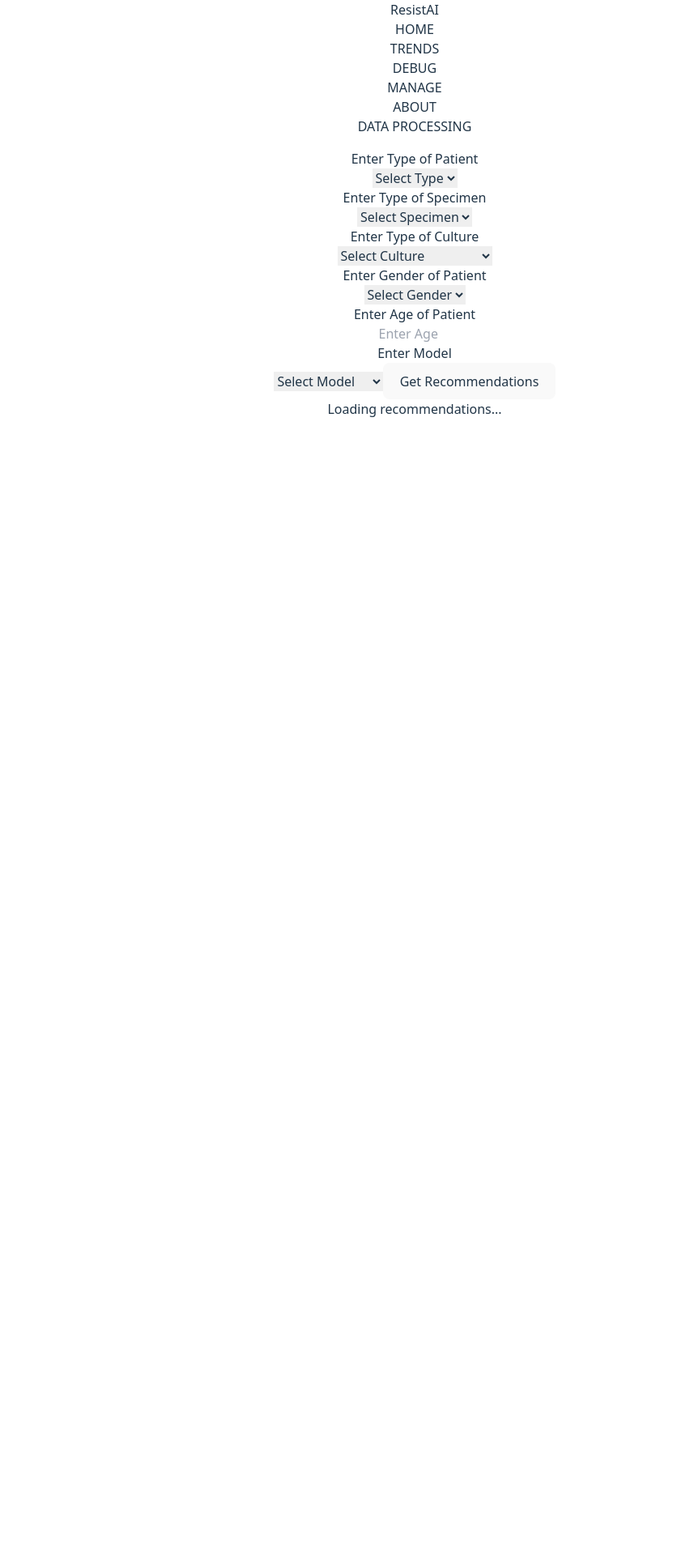
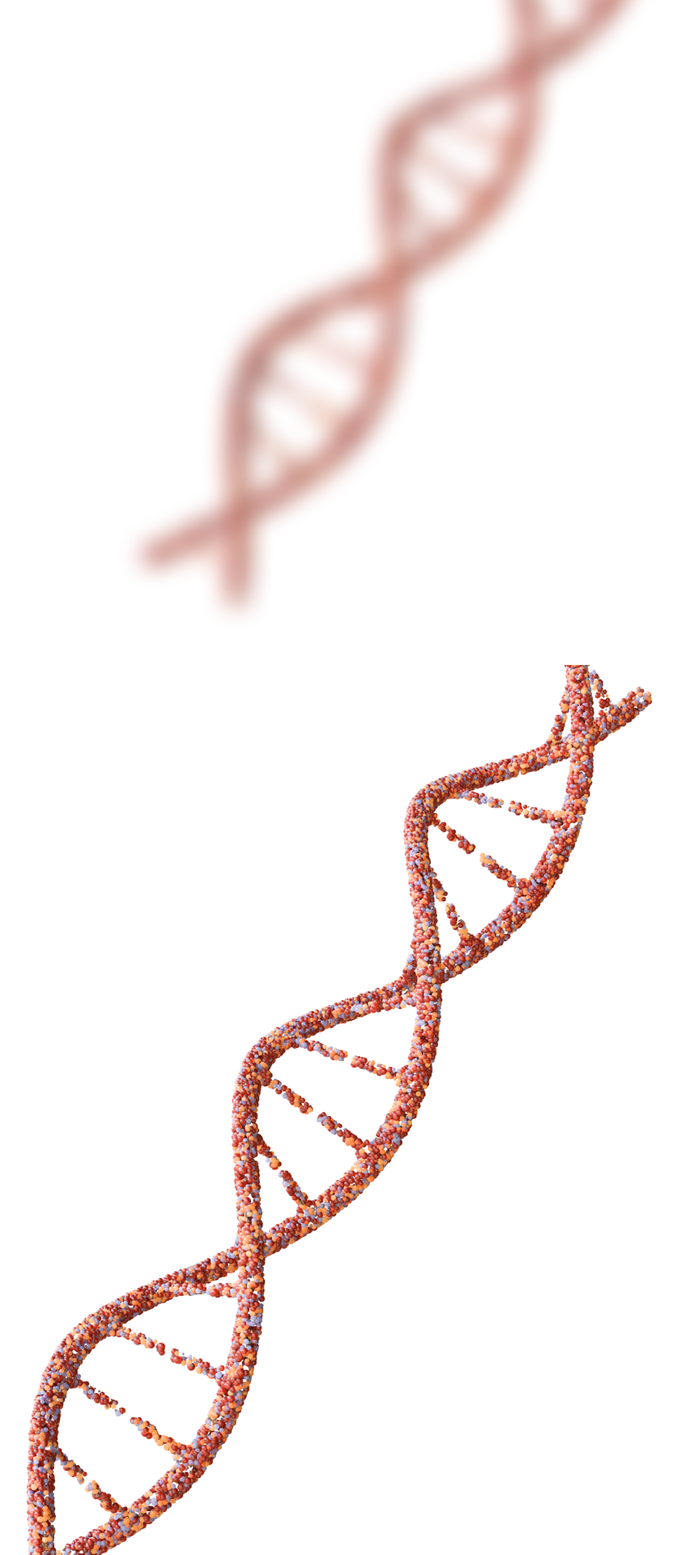
Before and after one commit to shubhamnaik106/ResistAI, a React (Vite) app in the folder frontend/: page / in a window 1280 px wide. Shown: the top 1920 px of the page at 81% size, without its empty margins (128-964 px from the left). Before the commit the page ends 800 px from the top, so only its background shows below. Built offline with nearby package versions, Linux system fonts and the light colour scheme.

Commit message:
added dna clip art

```diff
--- a/frontend/src/App.jsx
+++ b/frontend/src/App.jsx
@@ -7,6 +7,8 @@ import Debug from "./Components/Debug";
 import Manage from "./Components/Manage";
 import Data from "./Components/Data";
 import { useState } from "react";
+import dnaImage from "./assets/dna.png";
+import dnaShadow from "./assets/shadow.png";
 
 function App() {
 	const [activeSection, setActiveSection] = useState("home");
@@ -16,6 +18,19 @@ function App() {
 			id="sectionh"
 			className="min-h-[100vh] bg-gradient-to-tr from-black via-black to-orange-900 px-8 md:px-14 lg:px-36 pb-10 bg-fixed"
 		>
+
+			<img
+				src={dnaShadow}
+				alt="DNA Shadow"
+				className="absolute top-0 right-[20vw] w-[300px] opacity-100 pointer-events-none z-0"
+			/>
+
+			<img
+				src={dnaImage}
+				alt="DNA"
+				className="absolute -top-16 right-[20vw] w-[240px] opacity-100 pointer-events-none z-5"
+			/>
+
 			<Header setActiveSection={setActiveSection} />
 
 			{activeSection === "home" && <Hero />}
```
Also changed, not shown: frontend/src/assets/dna.png (added), frontend/src/assets/shadow.png (added).
